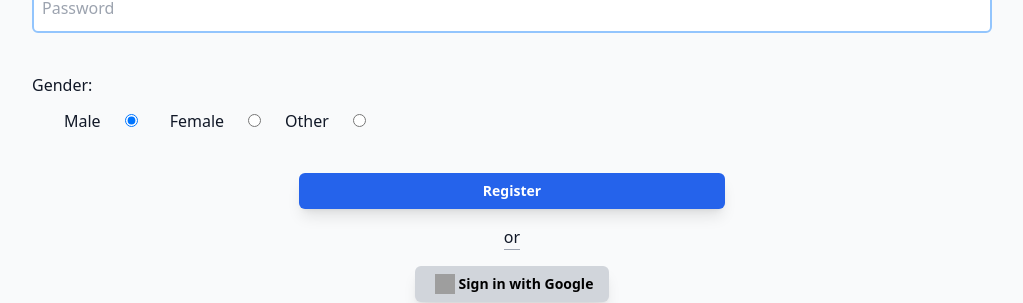
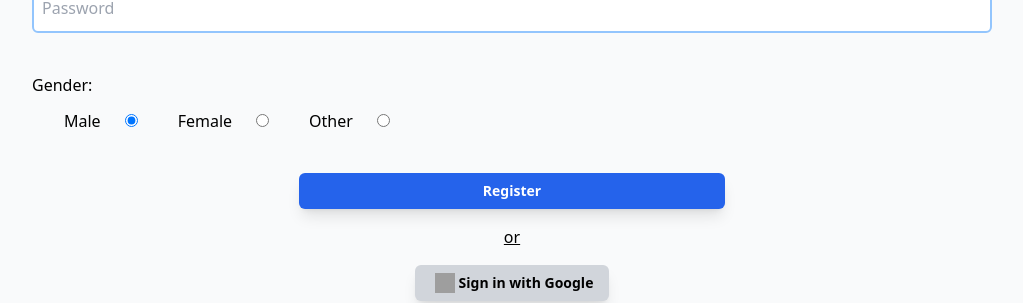
Before and after one commit to roranger216/landing-page-rse, a Next.js app: page /components/register in a window 1280 px wide. Shown: the part 485-788 px from the top of the page, without its empty margins (128-1151 px from the left). Built offline with nearby package versions, Linux system fonts and the light colour scheme; grey boxes are pictures that could not be loaded.

Commit message:
enhance register dark-mode

```diff
--- a/src/pages/components/hero.tsx
+++ b/src/pages/components/hero.tsx
@@ -18,15 +18,24 @@ const Content = () => {
 
 
     return (
-        <div id="home" className="content flex flex-col lg:flex-row justify-between items-center pt-32 md:pt-10 lg:pt-40 xl:pt-20 pb-20 px-4 lg:px-0 m-4 md:m-20">
-
+      <div
+        id="home"
+        className="content flex flex-col lg:flex-row justify-between items-center pt-32 md:pt-10 lg:pt-40 xl:pt-20 pb-20 px-4 lg:px-0 m-4 md:m-20"
+      >
         <div>
           {showModal && (
             <div className="animation modal w-full h-full top-0 left-0 fixed flex content-center justify-center items-center bg-black/75 z-50">
-                        <div className="w-5/6 lg:w-1/2 h-11/12 md:w-3/4 bg-slate-100 rounded-md p-5 max-sm:h-4/5 overflow-y-scroll scroll-px-0 scroll-m-0 scroll-smooth"  data-aos="fade-up">
-
+              <div
+                className="bg-slate-100 w-5/6 dark:bg-slate-100 lg:w-1/2 h-11/12 md:w-3/4 rounded-md p-5 max-sm:h-4/5 overflow-y-scroll scroll-px-0 scroll-m-0 scroll-smooth"
+                data-aos="fade-up"
+              >
                 <div className="float-right">
-                                <button className="text-slate-500 px-2 rounded-md font-bold text-4xl hover:text-red-600" onClick={closeSignInModal}>&times;</button>
+                  <button
+                    className="text-slate-500 px-2 rounded-md font-bold text-4xl hover:text-red-600"
+                    onClick={closeSignInModal}
+                  >
+                    &times;
+                  </button>
                 </div>
 
                 <Register />
@@ -36,21 +45,32 @@ const Content = () => {
         </div>
 
         <div className="text-center lg:text-left lg:w-1/2 lg:pr-10">
-                <h3 className="text-3xl lg:text-3xl font-medium">Efficient and Comprehensive</h3>
-                <h4 className="text-4xl lg:text-6xl mt-1 font-bold text-sky-500">Software Solutions from Experts</h4>
-                <p className="mt-4 text-sm md:text-lg">Our team of experienced developers has the skills and expertise necessary to create innovative software solutions that drive business growth and success.</p>
-                <button className="mt-10 rounded-md bg-sky-600 text-white px-6 py-3 border hover:bg-sky-900 ease-in duration-300 animate-bounce" onClick={() => setShowModal(true)} >
+          <h3 className="text-3xl lg:text-3xl font-medium">
+            Efficient and Comprehensive
+          </h3>
+          <h4 className="text-4xl lg:text-6xl mt-1 font-bold text-sky-500">
+            Software Solutions from Experts
+          </h4>
+          <p className="mt-4 text-sm md:text-lg">
+            Our team of experienced developers has the skills and expertise
+            necessary to create innovative software solutions that drive
+            business growth and success.
+          </p>
+          <button
+            className="mt-10 rounded-md bg-sky-600 text-white px-6 py-3 border hover:bg-sky-900 ease-in duration-300 animate-bounce"
+            onClick={() => setShowModal(true)}
+          >
             Get Started
           </button>
         </div>
         <div className="lg:w-1/2">
-                <img className="w-full" src="https://amincodes.com/html/one-pages/flex-it/assets/images/hero/illustration-1.png" />
-
+          <img
+            className="w-full"
+            src="https://amincodes.com/html/one-pages/flex-it/assets/images/hero/illustration-1.png"
+          />
         </div>
       </div>
-
-
-    )
+    );
 }
 
 export default Content;
--- a/src/pages/components/register.tsx
+++ b/src/pages/components/register.tsx
@@ -31,7 +31,7 @@ function Register() {
             <input
               type="firstname"
               id="firstname"
-              className="w-full h-1/5 text-justify px-2 py-3  rounded-md border-2 border-blue-300 capitalize"
+              className="w-full h-1/5 text-justify px-2 py-3  rounded-md border-2 border-blue-300 capitalize bg-white"
               placeholder="Firstname"
               required
             />
@@ -40,7 +40,7 @@ function Register() {
             <input
               type="middlename"
               id="middlename"
-              className="w-full h-1/3 text-justify px-2 py-3 rounded-md border-2 border-blue-300 capitalize"
+              className="w-full h-1/3 text-justify px-2 py-3 rounded-md border-2 border-blue-300 capitalize bg-white"
               placeholder="Middle Name"
             />
           </div>
@@ -48,7 +48,7 @@ function Register() {
             <input
               type="lastname"
               id="lastname"
-              className="w-full h-1/3 text-justify px-2 py-3 rounded-md border-2 border-blue-300 capitalize"
+              className="w-full h-1/3 text-justify px-2 py-3 rounded-md border-2 border-blue-300 capitalize bg-white"
               placeholder="Lastname"
               required
             />
@@ -57,7 +57,7 @@ function Register() {
             <input
               type="email"
               id="email"
-              className="w-full h-1/3 text-justify px-2 py-3 rounded-md border-2 border-blue-300"
+              className="w-full h-1/3 text-justify px-2 py-3 rounded-md border-2 border-blue-300 bg-white"
               placeholder="Email"
               required
             />
@@ -66,13 +66,13 @@ function Register() {
             <input
               type="password"
               id="password"
-              className="w-full h-1/3 text-justify px-2 py-3 rounded-md border-2 border-blue-300"
+              className="w-full h-1/3 text-justify px-2 py-3 rounded-md border-2 border-blue-300 bg-white"
               placeholder="Password"
               required
             />
           </div>
           <div className=" w-3/4 ">
-            <h2 className="pb-3 w-auto">Gender:</h2>
+            <h2 className="pb-3 w-auto text-black">Gender:</h2>
 
             <div className=" w-full flex flex-col gap-1">
               {/*  */}
@@ -80,7 +80,7 @@ function Register() {
                 <div className=" float-left mx-2 ">
                   <label
                     htmlFor="male"
-                    className="w-auto max-sm:px-4 sm:px-5 lg:px-6"
+                    className="w-auto text-black max-sm:px-4 sm:px-5 lg:px-6"
                   >
                     Male
                   </label>
@@ -89,12 +89,13 @@ function Register() {
                     checked={gender === "Male"}
                     value="Male"
                     onClick={() => setGender("Male")}
+                    className="bg-white dark:bg-white"
                   />
                 </div>
-                <div className="float-left max-sm:">
+                <div className="float-left mx-2 max-sm:">
                   <label
                     htmlFor="female"
-                    className="w-auto max-sm:px-4 sm:px-5 lg:px-6"
+                    className="w-auto text-black max-sm:px-4 sm:px-5 lg:px-6"
                   >
                     Female
                   </label>
@@ -106,10 +107,10 @@ function Register() {
                   />
                 </div>
 
-                <div className="float-left max-sm:">
+                <div className="float-left mx-2 max-sm:">
                   <label
                     htmlFor="others"
-                    className="w-auto max-sm:px-4 sm:px-5 lg:px-6"
+                    className="w-auto text-black max-sm:px-4 sm:px-5 lg:px-6"
                   >
                     Other
                   </label>
@@ -119,6 +120,7 @@ function Register() {
                     checked={gender === "Other"}
                     value="Other"
                     onClick={() => setGender("Other")}
+
                   />
                 </div>
               </div>
@@ -132,9 +134,9 @@ function Register() {
             >
               Register
             </button>
-            <p>
+            <p className='underline text-black'>
               or
-              <hr className=" border-gray-400 w-full" />
+
             </p>
             <button
               type="submit"
```
Lines whose indentation alone changed are shown as unchanged.
